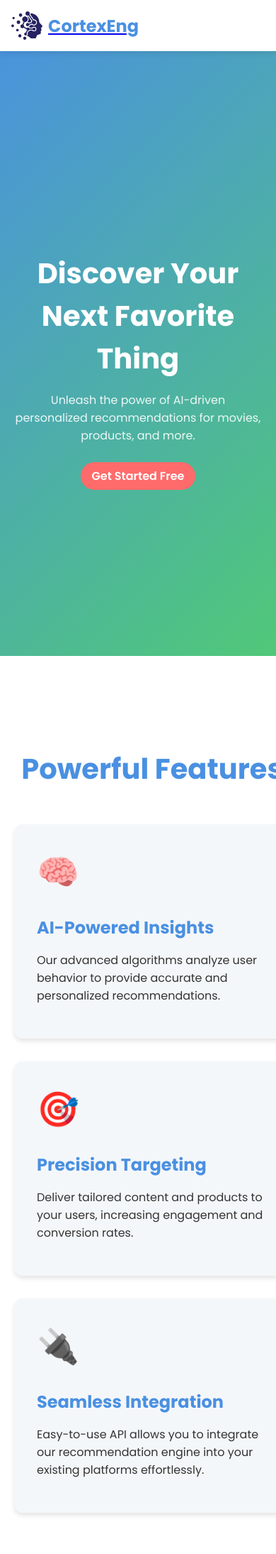
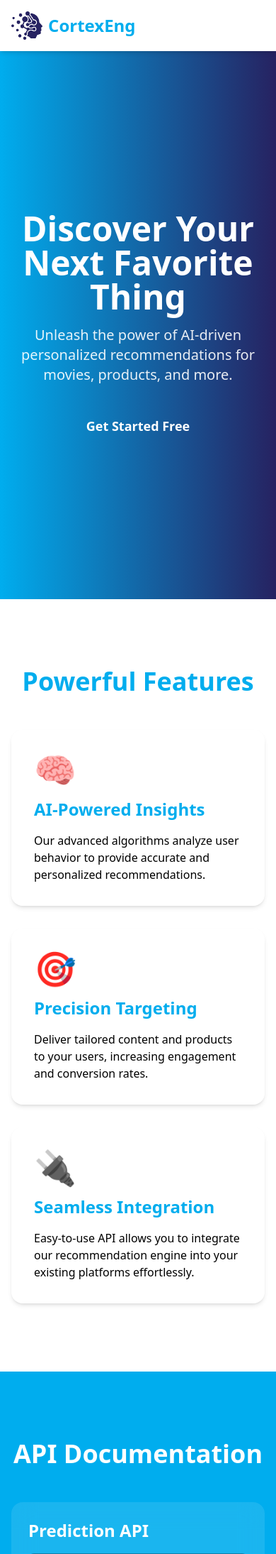
Before and after one commit to HeseltineBTutu/CortexEng, a Flask app: page /api/v1/ in a window 390 px wide; the page is wider, and only the part inside the window is pictured. Shown: the top 2189 px of that part at 71% size. Run offline with Flask 3, Linux system fonts and the light colour scheme; style sheets or scripts are compiled from the project's sources; parts of the project's set-up code (start-up, migrations or seed data) failed here and were passed over.

Commit message:
Refactor home page to use tailwind css Remove custom CSS styles Implement Tailwind classes for all elements Add Tailwind configuration based on provided color scheme Maintain responsiveness and layout structure Keep external dependencies (Poppins font, AOS library)

```diff
--- a/frontend/templates/index.html
+++ b/frontend/templates/index.html
@@ -4,289 +4,22 @@
   <meta charset="UTF-8">
   <meta name="viewport" content="width=device-width, initial-scale=1.0">
   <title>CortexEng - Personalized AI Recommendations</title>
+  <link href="https://fonts.googleapis.com/css2?family=Poppins:wght@300;400;600;700&display=swap" rel="stylesheet">
   <link rel="stylesheet" href="https://cdnjs.cloudflare.com/ajax/libs/aos/2.3.4/aos.css">
-  <style>
-    @import url('https://fonts.googleapis.com/css2?family=Poppins:wght@300;400;600;700&display=swap');
-
-    :root {
-      --primary-color: #4a90e2;
-      --secondary-color: #50c878;
-      --accent-color: #ff6b6b;
-      --text-color: #333333;
-      --background-color: #f4f7f9;
-    }
-
-    body {
-      font-family: 'Poppins', sans-serif;
-      margin: 0;
-      padding: 0;
-      box-sizing: border-box;
-      color: var(--text-color);
-      background-color: var(--background-color);
-    }
-
-    .container {
-      width: 100%;
-      max-width: 1200px;
-      margin: 0 auto;
-      padding: 0 20px;
-    }
-
-    header {
-      background-color: white;
-      box-shadow: 0 2px 10px rgba(0,0,0,0.1);
-      position: fixed;
-      width: 100%;
-      z-index: 1000;
-    }
-
-    header .container {
-      display: flex;
-      justify-content: space-between;
-      align-items: center;
-      padding: 1rem;
-    }
-
-    .logo {
-      display: flex;
-      align-items: center;
-    }
-
-    .logo img {
-      height: 40px;
-    }
-
-    .logo span {
-      margin-left: 0.5rem;
-      font-size: 1.5rem;
-      font-weight: bold;
-      color: var(--primary-color);
-    }
-
-    nav ul {
-      display: flex;
-      list-style-type: none;
-      margin: 0;
-      padding: 0;
-    }
-
-    nav ul li {
-      margin-left: 1.5rem;
-    }
-
-    nav ul li a {
-      color: var(--text-color);
-      text-decoration: none;
-      transition: color 0.3s ease;
-      display: flex;
-      align-items: center;
-      font-weight: 500;
-    }
-
-    nav ul li a:hover {
-      color: var(--primary-color);
-    }
-
-    nav ul li a svg {
-      margin-right: 0.5rem;
-      width: 24px;
-      height: 24px;
-    }
-
-    .btn-primary {
-      background-color: var(--accent-color);
-      color: white;
-      padding: 0.5rem 1rem;
-      border-radius: 25px;
-      text-decoration: none;
-      transition: all 0.3s ease;
-      font-weight: 600;
-    }
-
-    .btn-primary:hover {
-      background-color: #ff4757;
-      transform: translateY(-2px);
-      box-shadow: 0 4px 6px rgba(0,0,0,0.1);
-    }
-
-    #home {
-      background: linear-gradient(135deg, var(--primary-color), var(--secondary-color));
-      color: white;
-      min-height: 100vh;
-      display: flex;
-      align-items: center;
-      padding-top: 80px;
-    }
-
-    #home .container {
-      text-align: center;
-    }
-
-    h1 {
-      font-size: 3.5rem;
-      margin-bottom: 1rem;
-      font-weight: 700;
-    }
-
-    .hero-description {
-      font-size: 1.25rem;
-      max-width: 600px;
-      margin: 0 auto 2rem;
-      opacity: 0.9;
-    }
-
-    #features {
-      background-color: white;
-      padding: 6rem 0;
-    }
-
-    .section-title {
-      text-align: center;
-      font-size: 2.5rem;
-      margin-bottom: 3rem;
-      color: var(--primary-color);
-    }
-
-    .features-grid {
-      display: grid;
-      grid-template-columns: repeat(auto-fit, minmax(300px, 1fr));
-      gap: 2rem;
-    }
-
-    .feature-card {
-      background-color: var(--background-color);
-      padding: 2rem;
-      border-radius: 12px;
-      box-shadow: 0 4px 6px rgba(0,0,0,0.1);
-      transition: all 0.3s ease;
-    }
-
-    .feature-card:hover {
-      transform: translateY(-5px);
-      box-shadow: 0 6px 12px rgba(0,0,0,0.15);
-    }
-
-    .feature-icon {
-      font-size: 3rem;
-      color: var(--primary-color);
-      margin-bottom: 1rem;
-    }
-
-    .feature-card h3 {
-      font-size: 1.5rem;
-      margin-bottom: 1rem;
-      color: var(--primary-color);
-    }
-
-    #api-docs {
-      background-color: var(--primary-color);
-      color: white;
-      padding: 6rem 0;
-    }
-
-    .api-grid {
-      display: grid;
-      grid-template-columns: repeat(auto-fit, minmax(300px, 1fr));
-      gap: 2rem;
-    }
-
-    .api-card {
-      background-color: rgba(255,255,255,0.1);
-      padding: 1.5rem;
-      border-radius: 12px;
-      backdrop-filter: blur(10px);
-    }
-
-    pre {
-      background-color: rgba(0,0,0,0.3);
-      padding: 1rem;
-      border-radius: 8px;
-      overflow-x: auto;
-    }
-
-    code {
-      font-family: 'Courier New', Courier, monospace;
-      color: #ecf0f1;
-    }
-
-    #sign-up {
-      background-color: white;
-      padding: 6rem 0;
-    }
-
-    .sign-up-form {
-      background-color: var(--background-color);
-      max-width: 400px;
-      margin: 0 auto;
-      padding: 2rem;
-      border-radius: 12px;
-      box-shadow: 0 4px 6px rgba(0,0,0,0.1);
-    }
-
-    .form-group {
-      margin-bottom: 1.5rem;
-    }
-
-    .form-group label {
-      display: block;
-      margin-bottom: 0.5rem;
-      color: var(--text-color);
-      font-weight: 600;
-    }
-
-    .form-group input {
-      width: 100%;
-      padding: 0.75rem;
-      border: 1px solid #ddd;
-      border-radius: 6px;
-      font-size: 1rem;
-    }
-
-    footer {
-      background-color: var(--text-color);
-      color: white;
-      padding: 2rem 0;
-      text-align: center;
-    }
-
-    footer a {
-      color: #ddd;
-      text-decoration: none;
-      margin: 0 0.5rem;
-      transition: color 0.3s ease;
-    }
-
-    footer a:hover {
-      color: var(--accent-color);
-    }
-
-    @media (max-width: 768px) {
-      header nav {
-        display: none;
-      }
-
-      h1 {
-        font-size: 2.5rem;
-      }
-
-      .hero-description {
-        font-size: 1rem;
-      }
-    }
-  </style>
+  <link rel="stylesheet" href="/static/css/tailwind.css">
 </head>
-<body>
-  <header>
-    <div class="container">
-      <a href="#" class="logo">
-        <img src="/static/images/logo.png" alt="CortexEng Logo" class="max-h-32">
-        <span>CortexEng</span>
+<body class="font-poppins text-text bg-background">
+  <header class="bg-white shadow-md fixed w-full z-50">
+    <div class="container mx-auto px-4 py-4 flex justify-between items-center">
+      <a href="#" class="flex items-center">
+        <img src="/static/images/logo.png" alt="CortexEng Logo" class="h-10">
+        <span class="ml-2 text-2xl font-bold text-primary">CortexEng</span>
       </a>
-      <nav>
-        <ul>
+      <nav class="hidden md:block">
+        <ul class="flex space-x-6">
           <li>
-            <a href="#home">
-              <svg xmlns="http://www.w3.org/2000/svg" viewBox="0 0 24 24" fill="none" stroke="#4a90e2" stroke-width="2" stroke-linecap="round" stroke-linejoin="round">
+            <a href="#home" class="flex items-center text-text hover:text-primary transition duration-300">
+              <svg xmlns="http://www.w3.org/2000/svg" class="h-6 w-6 mr-2" viewBox="0 0 24 24" fill="none" stroke="currentColor" stroke-width="2" stroke-linecap="round" stroke-linejoin="round">
                 <path d="M3 9l9-7 9 7v11a2 2 0 0 1-2 2H5a2 2 0 0 1-2-2z"></path>
                 <polyline points="9 22 9 12 15 12 15 22"></polyline>
               </svg>
@@ -294,8 +27,8 @@
             </a>
           </li>
           <li>
-            <a href="#features">
-              <svg xmlns="http://www.w3.org/2000/svg" viewBox="0 0 24 24" fill="none" stroke="#50c878" stroke-width="2" stroke-linecap="round" stroke-linejoin="round">
+            <a href="#features" class="flex items-center text-text hover:text-primary transition duration-300">
+              <svg xmlns="http://www.w3.org/2000/svg" class="h-6 w-6 mr-2" viewBox="0 0 24 24" fill="none" stroke="currentColor" stroke-width="2" stroke-linecap="round" stroke-linejoin="round">
                 <polygon points="12 2 2 7 12 12 22 7 12 2"></polygon>
                 <polyline points="2 17 12 22 22 17"></polyline>
                 <polyline points="2 12 12 17 22 12"></polyline>
@@ -304,8 +37,8 @@
             </a>
           </li>
           <li>
-            <a href="#api-docs">
-              <svg xmlns="http://www.w3.org/2000/svg" viewBox="0 0 24 24" fill="none" stroke="#ff6b6b" stroke-width="2" stroke-linecap="round" stroke-linejoin="round">
+            <a href="#api-docs" class="flex items-center text-text hover:text-primary transition duration-300">
+              <svg xmlns="http://www.w3.org/2000/svg" class="h-6 w-6 mr-2" viewBox="0 0 24 24" fill="none" stroke="currentColor" stroke-width="2" stroke-linecap="round" stroke-linejoin="round">
                 <path d="M14 2H6a2 2 0 0 0-2 2v16a2 2 0 0 0 2 2h12a2 2 0 0 0 2-2V8z"></path>
                 <polyline points="14 2 14 8 20 8"></polyline>
                 <line x1="16" y1="13" x2="8" y2="13"></line>
@@ -315,50 +48,65 @@
               API Docs
             </a>
           </li>
-          <li><a href="/api/v1/signup" class="btn-primary">Sign Up</a></li>
+          <li>
+            <a href="/api/v1/signup" class="flex items-center text-text hover:text-primary transition duration-300">
+              <svg class="h-6 w-6 mr-2" viewBox="0 0 24 24" fill="currentColor" xmlns="http://www.w3.org/2000/svg">
+                <path d="M12 12C15.3137 12 18 9.31371 18 6C18 2.68629 15.3137 0 12 0C8.68629 0 6 2.68629 6 6C6 9.31371 8.68629 12 12 12ZM12 14C7.58172 14 0 16.0294 0 20.5V24H24V20.5C24 16.0294 16.4183 14 12 14Z"/>
+              </svg>
+              Sign Up
+            </a>
+          </li>
+          <li>
+            <a href="#" class="flex items-center text-text hover:text-primary transition duration-300">
+              <svg xmlns="http://www.w3.org/2000/svg" class="h-6 w-6 mr-2" viewBox="0 0 24 24" fill="currentColor">
+                <path d="M12 2C6.48 2 2 6.48 2 12s4.48 10 10 10 10-4.48 10-10S17.52 2 12 2zm0 3c1.66 0 3 1.34 3 3s-1.34 3-3 3-3-1.34-3-3 1.34-3 3-3zm0 14.2c-2.5 0-4.71-1.28-6-3.22.03-1.99 4-3.08 6-3.08 1.99 0 5.97 1.09 6 3.08-1.29 1.94-3.5 3.22-6 3.22z" />
+              </svg>
+              Sign In
+            </a>
+          </li>
         </ul>
       </nav>
     </div>
   </header>
 
-  <section id="home">
-    <div class="container" data-aos="fade-up">
-      <h1>Discover Your Next Favorite Thing</h1>
-      <p class="hero-description">Unleash the power of AI-driven personalized recommendations for movies, products, and more.</p>
-      <a href="/api/v1/signup" class="btn-primary">Get Started Free</a>
+  <section id="home" class="bg-gradient-to-r from-primary to-secondary text-white min-h-screen flex items-center pt-20">
+    <div class="container mx-auto px-4 text-center" data-aos="fade-up">
+      <h1 class="text-5xl font-bold mb-4">Discover Your Next Favorite Thing</h1>
+      <p class="text-xl max-w-2xl mx-auto mb-8 opacity-90">Unleash the power of AI-driven personalized recommendations for movies, products, and more.</p>
+      <a href="/api/v1/signup" class="bg-accent hover:bg-opacity-90 text-white font-semibold py-3 px-6 rounded-full text-lg transition duration-300 transform hover:-translate-y-1 hover:shadow-lg inline-block">Get Started Free</a>
     </div>
   </section>
 
-  <section id="features">
-    <div class="container">
-      <h2 class="section-title">Powerful Features</h2>
-      <div class="features-grid">
-        <div class="feature-card" data-aos="fade-up" data-aos-delay="100">
-          <div class="feature-icon">🧠</div>
-          <h3>AI-Powered Insights</h3>
+  <section id="features" class="bg-white py-24">
+    <div class="container mx-auto px-4">
+      <h2 class="text-4xl font-bold text-center text-primary mb-12">Powerful Features</h2>
+      <div class="grid grid-cols-1 md:grid-cols-3 gap-8">
+        <div class="bg-background p-8 rounded-xl shadow-md transition duration-300 hover:shadow-lg" data-aos="fade-up" data-aos-delay="100">
+          <div class="text-5xl mb-4">🧠</div>
+          <h3 class="text-2xl font-semibold text-primary mb-4">AI-Powered Insights</h3>
           <p>Our advanced algorithms analyze user behavior to provide accurate and personalized recommendations.</p>
         </div>
-        <div class="feature-card" data-aos="fade-up" data-aos-delay="200">
-          <div class="feature-icon">🎯</div>
-          <h3>Precision Targeting</h3>
+        <div class="bg-background p-8 rounded-xl shadow-md transition duration-300 hover:shadow-lg" data-aos="fade-up" data-aos-delay="200">
+          <div class="text-5xl mb-4">🎯</div>
+          <h3 class="text-2xl font-semibold text-primary mb-4">Precision Targeting</h3>
           <p>Deliver tailored content and products to your users, increasing engagement and conversion rates.</p>
         </div>
-        <div class="feature-card" data-aos="fade-up" data-aos-delay="300">
-          <div class="feature-icon">🔌</div>
-          <h3>Seamless Integration</h3>
+        <div class="bg-background p-8 rounded-xl shadow-md transition duration-300 hover:shadow-lg" data-aos="fade-up" data-aos-delay="300">
+          <div class="text-5xl mb-4">🔌</div>
+          <h3 class="text-2xl font-semibold text-primary mb-4">Seamless Integration</h3>
           <p>Easy-to-use API allows you to integrate our recommendation engine into your existing platforms effortlessly.</p>
         </div>
       </div>
     </div>
   </section>
 
-  <section id="api-docs">
-    <div class="container">
-      <h2 class="section-title">API Documentation</h2>
-      <div class="api-grid">
-        <div class="api-card" data-aos="fade-right">
-          <h3>Prediction API</h3>
-          <pre><code>
+  <section id="api-docs" class="bg-primary text-white py-24">
+    <div class="container mx-auto px-4">
+      <h2 class="text-4xl font-bold text-center mb-12">API Documentation</h2>
+      <div class="grid grid-cols-1 md:grid-cols-2 gap-8">
+        <div class="bg-white bg-opacity-10 p-6 rounded-xl backdrop-filter backdrop-blur-lg" data-aos="fade-right">
+          <h3 class="text-2xl font-semibold mb-4">Prediction API</h3>
+          <pre class="bg-black bg-opacity-30 p-4 rounded-lg overflow-x-auto"><code>
 POST /api/v1/predict
 {
   "userId": 1,
@@ -372,9 +120,9 @@
 }
           </code></pre>
         </div>
-        <div class="api-card" data-aos="fade-left">
-          <h3>Recommendations API</h3>
-          <pre><code>
+        <div class="bg-white bg-opacity-10 p-6 rounded-xl backdrop-filter backdrop-blur-lg" data-aos="fade-left">
+          <h3 class="text-2xl font-semibold mb-4">Recommendations API</h3>
+          <pre class="bg-black bg-opacity-30 p-4 rounded-lg overflow-x-auto"><code>
 POST /api/v1/recommendations
 {
   "userId": 1,
@@ -396,30 +144,30 @@
     </div>
   </section>
 
-  <section id="sign-up">
-    <div class="container">
-      <h2 class="section-title">Get Started Today</h2>
-      <form class="sign-up-form">
-        <div class="form-group">
-          <label for="email">Email</label>
-          <input type="email" id="email" placeholder="you@example.com" required>
+  <section id="sign-up" class="bg-white py-24">
+    <div class="container mx-auto px-4">
+      <h2 class="text-4xl font-bold text-center text-primary mb-12">Get Started Today</h2>
+      <form class="max-w-md mx-auto bg-background p-8 rounded-xl shadow-md">
+        <div class="mb-6">
+          <label for="email" class="block text-sm font-semibold mb-2">Email</label>
+          <input type="email" id="email" placeholder="you@example.com" required class="w-full px-3 py-2 border border-gray-300 rounded-md focus:outline-none focus:ring-2 focus:ring-primary">
         </div>
-        <div class="form-group">
-          <label for="password">Password</label>
-          <input type="password" id="password" placeholder="Choose a strong password" required>
+        <div class="mb-6">
+          <label for="password" class="block text-sm font-semibold mb-2">Password</label>
+          <input type="password" id="password" placeholder="Choose a strong password" required class="w-full px-3 py-2 border border-gray-300 rounded-md focus:outline-none focus:ring-2 focus:ring-primary">
         </div>
-        <button type="submit" class="btn-primary">Create Free Account</button>
+        <button type="submit" class="w-full bg-accent hover:bg-opacity-90 text-white font-semibold py-3 px-6 rounded-full text-lg transition duration-300">Create Free Account</button>
       </form>
     </div>
   </section>
 
-  <footer>
-    <div class="container">
-      <p>© 2024 CortexEng. All rights reserved.</p>
-      <div>
-        <a href="#">Privacy Policy</a>
-        <a href="#">Terms of Service</a>
-        <a href="#">Contact Us</a>
+  <footer class="bg-text text-white py-8">
+    <div class="container mx-auto px-4 text-center">
+      <p class="mb-4">© 2024 CortexEng. All rights reserved.</p>
+      <div class="space-x-4">
+        <a href="#" class="text-gray-300 hover:text-accent transition duration-300">Privacy Policy</a>
+        <a href="#" class="text-gray-300 hover:text-accent transition duration-300">Terms of Service</a>
+        <a href="#" class="text-gray-300 hover:text-accent transition duration-300">Contact Us</a>
       </div>
     </div>
   </footer>
```
